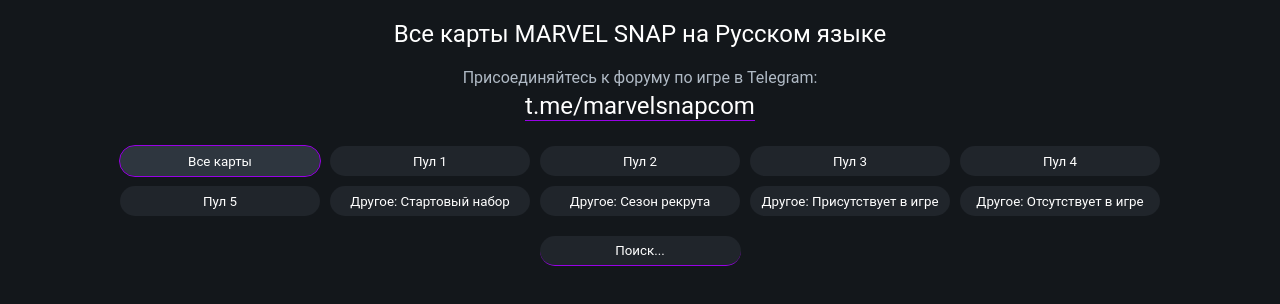
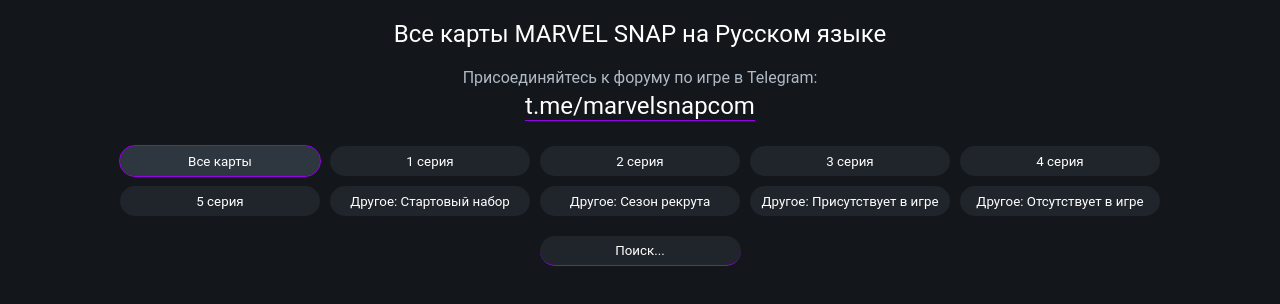
Before and after one commit to daniilrozyev/MarvelSnapCardsRU, a plain HTML site: page index.html in a window 1280 px wide. Drawn offline with Linux system fonts and the light colour scheme.

Commit message:
HTML Update

```diff
--- a/index.html
+++ b/index.html
@@ -21,11 +21,11 @@
       <!-- Tabs -->
       <div class="tabs">
         <button class="tablinks active" id="all">Все карты</button>
-        <button class="tablinks" id="pool1">Пул 1</button>
-        <button class="tablinks" id="pool2">Пул 2</button>
-        <button class="tablinks" id="pool3">Пул 3</button>
-        <button class="tablinks" id="pool4">Пул 4</button>
-        <button class="tablinks" id="pool5">Пул 5</button>
+        <button class="tablinks" id="pool1">1 серия</button>
+        <button class="tablinks" id="pool2">2 серия</button>
+        <button class="tablinks" id="pool3">3 серия</button>
+        <button class="tablinks" id="pool4">4 серия</button>
+        <button class="tablinks" id="pool5">5 серия</button>
         <button class="tablinks" id="starter">Другое: Стартовый набор</button>
         <button class="tablinks" id="recruit-season">
           Другое: Сезон рекрута
```
